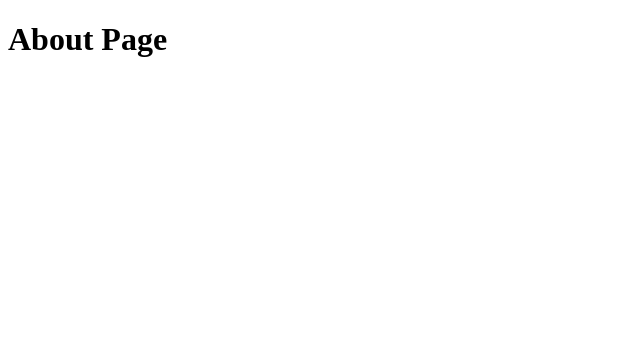
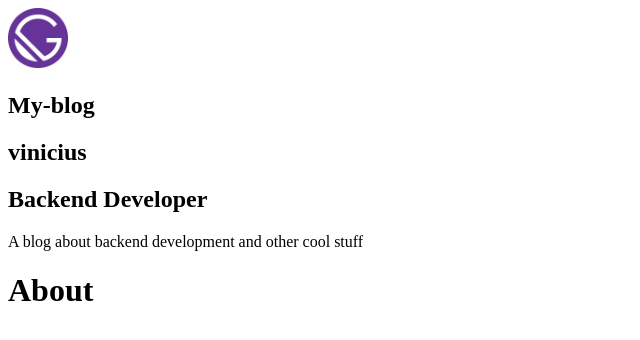
Before and after one commit to Rafael-Peres/my-blog, a Gatsby site: page /about in a window 1280 px wide. Shown: the whole page, without its empty margins (0-640 px from the left). Built offline with nearby package versions, Linux system fonts and the light colour scheme; Gatsby itself is replaced by a stand-in of ours.

Commit message:
configure profile and avatar

```diff
--- a/gatsby-config.js
+++ b/gatsby-config.js
@@ -1,8 +1,10 @@
 module.exports = {
   siteMetadata: {
     title: `My-blog`,
-    description: `A blog about frontend development and other cool stuff`,
+    position: `Backend Developer`,
+    description: `A blog about backend development and other cool stuff`,
     author: `@rafael-peres`,
+    nome: `vinicius`,
   },
   plugins: [
     `gatsby-plugin-react-helmet`,
--- a/package.json
+++ b/package.json
@@ -27,7 +27,7 @@
   "license": "MIT",
   "scripts": {
     "build": "gatsby build",
-    "develop": "gatsby develop",
+    "develop": "SET GATSBY_GRAPHQL_IDE=playground&gatsby develop",
     "format": "prettier --write \"**/*.{js,jsx,json,md}\"",
     "start": "npm run develop",
     "serve": "gatsby serve",
--- /dev/null
+++ b/src/components/Avatar/index.js
@@ -0,0 +1,22 @@
+import React from "react"
+import { useStaticQuery, graphql } from "gatsby"
+import Img from "gatsby-image"
+
+const Avatar = () => {
+  const { avatarImage } = useStaticQuery(
+    graphql`
+      query {
+        avatarImage: file(relativePath: { eq: "gatsby-icon.png" }) {
+          childImageSharp {
+            fixed(width: 60, height: 60) {
+              ...GatsbyImageSharpFixed_tracedSVG
+            }
+          }
+        }
+      }
+    `
+  )
+  return <Img fixed={avatarImage.childImageSharp.fixed} />
+}
+
+export default Avatar
--- /dev/null
+++ b/src/components/Profile/index.js
@@ -0,0 +1,33 @@
+import React from "react"
+import { useStaticQuery, graphql } from "gatsby"
+import Avatar from "../Avatar"
+
+const Profile = () => {
+  const {
+    site: {
+      siteMetadata: { title, position, description, nome },
+    },
+  } = useStaticQuery(graphql`
+    query MySiteMetadata {
+      site {
+        siteMetadata {
+          title
+          description
+          position
+          nome
+        }
+      }
+    }
+  `)
+  return (
+    <div className="Profile-wrapper">
+      <Avatar />
+      <h1>{title}</h1>
+      <h1>{nome}</h1>
+      <h2>{position}</h2>
+      <p>{description}</p>
+    </div>
+  )
+}
+
+export default Profile
--- a/src/components/layout.js
+++ b/src/components/layout.js
@@ -1,8 +1,16 @@
 import React from "react"
 import PropTypes from "prop-types"
+import Profile from "./Profile"
 
 const Layout = ({ children }) => {
-  return <main>{children}</main>
+  return (
+    <>
+      <aside>
+        <Profile />
+      </aside>
+      <main>{children}</main>
+    </>
+  )
 }
 
 Layout.propTypes = {
--- a/src/pages/about.js
+++ b/src/pages/about.js
@@ -1,5 +1,13 @@
 import React from "react"
 
-const AboutPage = () => <h1>About Page</h1>
+import SEO from "../components/seo"
+import Layout from "../components/layout"
+
+const AboutPage = () => (
+  <Layout>
+    <SEO title="About" />
+    <h1>About</h1>
+  </Layout>
+)
 
 export default AboutPage
--- a/src/pages/index.js
+++ b/src/pages/index.js
@@ -1,5 +1,4 @@
 import React from "react"
-import { Link } from "gastby"
 
 import Layout from "../components/layout"
 import SEO from "../components/seo"
@@ -8,12 +7,6 @@ const IndexPage = () => (
   <Layout>
     <SEO title="Home" />
     <h1>Home</h1>
-    <ul>
-      <li>
-        <a href="/about">About</a>
-        <Link to="/about">About</Link>
-      </li>
-    </ul>
   </Layout>
 )
 
```
